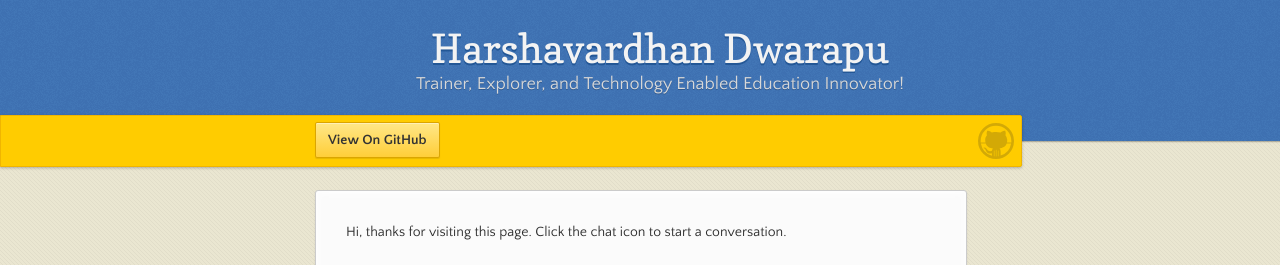
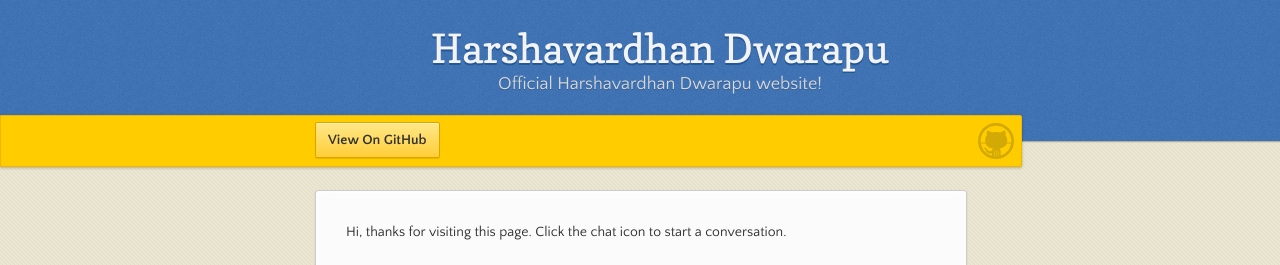
Before and after one commit to harshavardhan-net/harshavardhan-net, a Jekyll site: the page built from index.md, in a window 1280 px wide. Shown: the top 265 px of the page. Built offline with Jekyll 4.4.1, drawn with Linux system fonts in a browser that asks for light colours.

Commit message:
Setting up page

```diff
--- a/_config.yml
+++ b/_config.yml
@@ -1,5 +1,5 @@
 title: Harshavardhan Dwarapu
-description:  Trainer, Explorer, and Technology Enabled Education Innovator!
+description:  Official Harshavardhan Dwarapu website!
 show_downloads: false
 google_analytics:
 theme: jekyll-theme-leap-day
```
